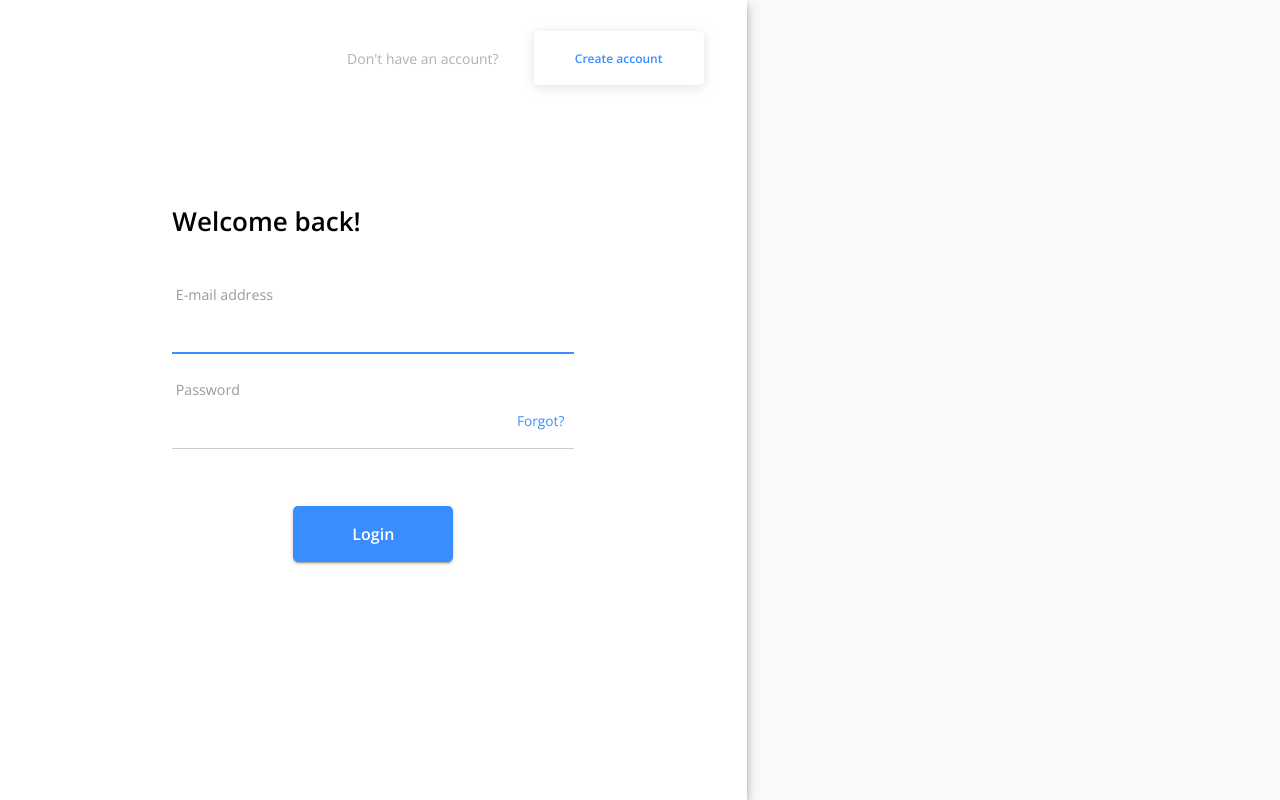
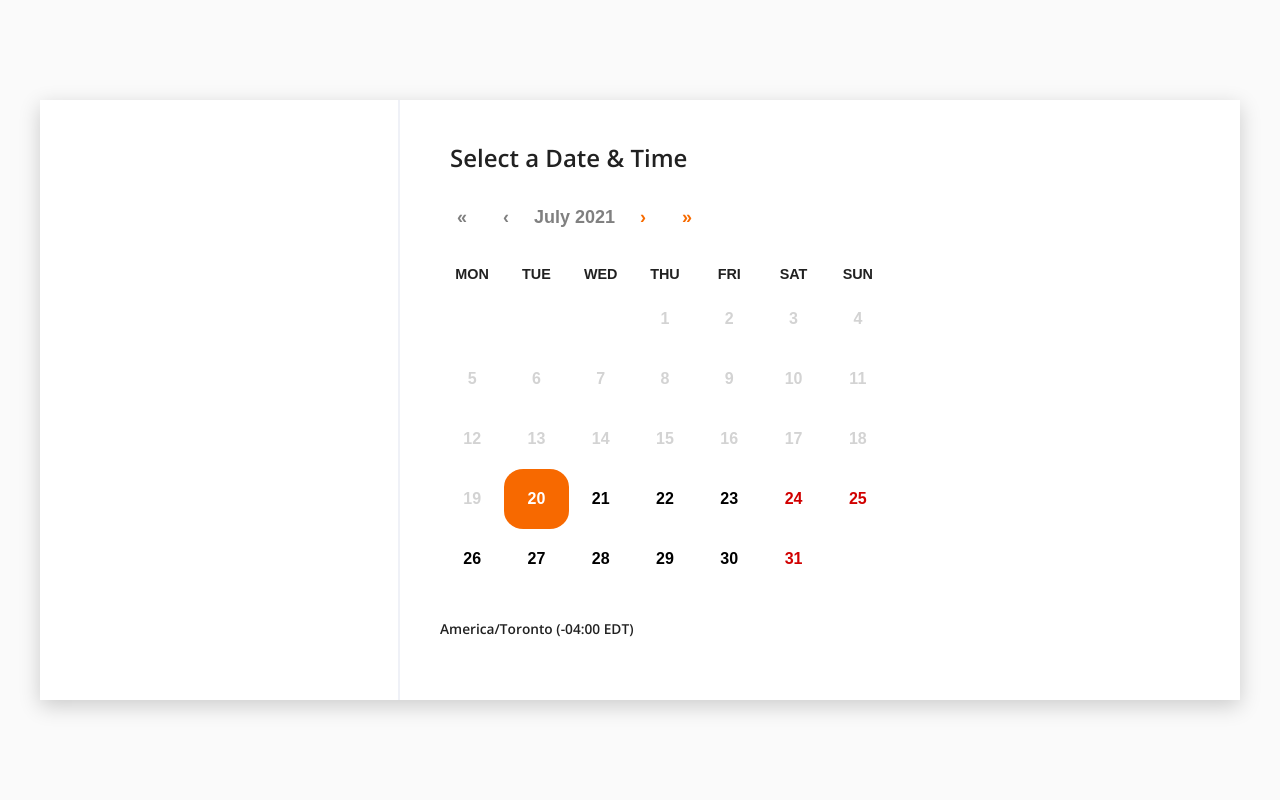
Before and after one commit to hatchways/team-long-john, a React (Create React App) app in the folder client/: page /scheduler in a window 1280 px wide. Before the commit this address led to /login. Built offline with nearby package versions, Linux system fonts and the light colour scheme.

Commit message:
A working calendar using react-calendar is complete.

```diff
--- a/client/package.json
+++ b/client/package.json
@@ -12,12 +12,15 @@
     "@types/jest": "^26.0.21",
     "@types/node": "^14.14.35",
     "@types/react": "^17.0.3",
+    "@types/react-calendar": "^3.4.0",
     "@types/react-dom": "^17.0.2",
     "body-parser": "^1.19.0",
     "clsx": "^1.1.1",
     "eslint": "^7.26.0",
     "formik": "^2.2.6",
+    "moment-timezone": "^0.5.33",
     "react": "^17.0.1",
+    "react-calendar": "^3.4.0",
     "react-dom": "^17.0.1",
     "react-router-dom": "^5.2.0",
     "react-scripts": "^4.0.0",
--- a/client/src/App.tsx
+++ b/client/src/App.tsx
@@ -14,6 +14,7 @@ import { SocketProvider } from './context/useSocketContext';
 import { SnackBarProvider } from './context/useSnackbarContext';
 
 import './App.css';
+import Scheduler from './pages/Scheduler/Scheduler';
 
 function App(): JSX.Element {
   return (
@@ -27,6 +28,7 @@ function App(): JSX.Element {
           <Route exact path="/dashboard">
             <Dashboard />
           </Route>
+          <Route exact path="/scheduler" component={Scheduler} />
           <Route exact path="/profile_settings" component={ProfileSettings} />
           <Route exact path="/confirm" component={Confirm} />
           <Route exact path="/availability" component={Availability} />
--- /dev/null
+++ b/client/src/pages/Scheduler/Calendar.css
@@ -0,0 +1,148 @@
+.react-calendar {
+  width: 450px;
+  max-width: 100%;
+  background: white;
+  font-family: Arial, Helvetica, sans-serif;
+  line-height: 1.125em;
+  margin-top: 30px;
+  margin-bottom: 30px;
+}
+.react-calendar--doubleView {
+  width: 700px;
+}
+.react-calendar--doubleView .react-calendar__viewContainer {
+  display: flex;
+  margin: -0.5em;
+}
+.react-calendar--doubleView .react-calendar__viewContainer > * {
+  width: 50%;
+  margin: 0.5em;
+}
+.react-calendar,
+.react-calendar *,
+.react-calendar *:before,
+.react-calendar *:after {
+  -moz-box-sizing: border-box;
+  -webkit-box-sizing: border-box;
+  box-sizing: border-box;
+}
+.react-calendar button {
+  margin: 0;
+  border: 0;
+  outline: none;
+}
+.react-calendar button:enabled:hover {
+  cursor: pointer;
+}
+.react-calendar__navigation {
+  height: 44px;
+  margin-top: 1em;
+  margin-bottom: 1em;
+}
+.react-calendar__navigation button {
+  min-width: 44px;
+  background: none;
+  font-size: 1.5em;
+  font-weight: bold;
+  color: gray;
+}
+.react-calendar__navigation button:enabled:hover,
+.react-calendar__navigation button:enabled:focus {
+  color: white;
+  background-color: #f76b00;
+}
+.react-calendar__navigation button[disabled] {
+  background-color: #f0f0f0;
+}
+.react-calendar__navigation button.react-calendar__navigation__next-button {
+  color: #f76b00;
+}
+.react-calendar__navigation button.react-calendar__navigation__next-button:enabled:hover {
+  color: white;
+  background-color: #f76b00;
+}
+.react-calendar__navigation button.react-calendar__navigation__next2-button {
+  color: #f76b00;
+}
+.react-calendar__navigation button.react-calendar__navigation__next2-button:enabled:hover {
+  color: white;
+  background-color: #f76b00;
+}
+.react-calendar__month-view__weekdays {
+  text-align: center;
+  text-transform: uppercase;
+  font-weight: bold;
+}
+.react-calendar__month-view__weekdays__weekday {
+  padding: 0.5em;
+}
+.react-calendar__month-view__weekNumbers {
+  font-weight: bold;
+}
+.react-calendar__month-view__weekNumbers .react-calendar__tile {
+  display: flex;
+  align-items: center;
+  justify-content: center;
+  font-size: 0.75em;
+  padding: calc(0.75em / 0.75) calc(0.5em / 0.75);
+}
+.react-calendar__month-view__days {
+  height: 300px;
+}
+.react-calendar__month-view__days__day--weekend {
+  color: #d10000;
+}
+.react-calendar__month-view__days__day--neighboringMonth {
+  color: white;
+}
+.react-calendar__year-view .react-calendar__tile,
+.react-calendar__decade-view .react-calendar__tile,
+.react-calendar__century-view .react-calendar__tile {
+  padding: 2em 0.5em;
+}
+.react-calendar__tile {
+  max-width: 100%;
+  text-align: center;
+  padding: 0.75em 0.75em;
+  border-radius: 30%;
+  background: none;
+  font-weight: bold;
+}
+.react-calendar__tile:disabled {
+  color: lightgray;
+}
+.react-calendar__tile:enabled:hover,
+.react-calendar__tile:enabled:focus {
+  background-color: #e6e6e6;
+}
+.react-calendar__tile--now {
+  background: #fdb47c;
+}
+.react-calendar__tile--now:enabled:hover,
+.react-calendar__tile--now:enabled:focus {
+  background: #fdb47c;
+}
+.react-calendar__tile--hasActive {
+  color: white;
+  background: #f76b00;
+}
+.react-calendar__tile--hasActive:enabled:hover,
+.react-calendar__tile--hasActive:enabled:focus {
+  color: white;
+  background: #f76b00;
+}
+.react-calendar__tile--active {
+  background: #f76900;
+  color: white;
+}
+.react-calendar__tile--active:enabled:hover,
+.react-calendar__tile--active:enabled:focus {
+  background: #f76b00;
+}
+.react-calendar--selectRange .react-calendar__tile--hover {
+  background-color: #e6e6e6;
+}
+.react-calendar abbr {
+  font-size: 1.2em;
+  text-decoration: none;
+}
--- /dev/null
+++ b/client/src/pages/Scheduler/Scheduler.tsx
@@ -0,0 +1,72 @@
+import React, { useState } from 'react';
+import Grid from '@material-ui/core/Grid';
+import CssBaseline from '@material-ui/core/CssBaseline';
+import { Box } from '@material-ui/core';
+import useStyles from './useStyles';
+import { Typography } from '@material-ui/core';
+import { Button } from '@material-ui/core';
+import { useAuth } from '../../context/useAuthContext';
+import { useSocket } from '../../context/useSocketContext';
+import { useHistory } from 'react-router-dom';
+import { useEffect } from 'react';
+import CircularProgress from '@material-ui/core/CircularProgress';
+import { mockLoggedInUser } from '../../mocks/mockUser';
+import Calendar from 'react-calendar';
+import './Calendar.css';
+import moment from 'moment-timezone';
+
+interface disableDateProp {
+  activeStartDate: Date;
+  date: Date;
+  view: string;
+}
+
+export default function Scheduler(): JSX.Element {
+  const history = useHistory();
+  const classes = useStyles();
+  const timeZone = 'America/Toronto';
+  const today = new Date();
+
+  const [dateSelected, setDateSelected] = useState(today);
+  const [dateSelISO, setDateSelISO] = useState(today.toISOString());
+
+  const updateDate = (event: Date) => {
+    setDateSelected(event);
+    setDateSelISO(event.toISOString());
+  };
+
+  const disableDates = (dateProp: disableDateProp) => {
+    const date = dateProp.date;
+    let dateNum = date.getFullYear() * 10000 + date.getMonth() * 100;
+    let todayNum = today.getFullYear() * 10000 + today.getMonth() * 100;
+    if (dateProp.view !== 'year') {
+      dateNum += date.getDate();
+      todayNum += today.getDate();
+    }
+    return dateNum < todayNum;
+  };
+
+  const timeZoneInfo = () => {
+    return `${timeZone} (${moment.tz(today, timeZone).format('Z z')})`;
+  };
+
+  return (
+    <Grid className={`${classes.root}`}>
+      <CssBaseline />
+      <Box className={classes.wrapper}>
+        <Box className={classes.meetingInfo} />
+        <Box className={classes.calendarContainer}>
+          <Typography className={classes.calendarHeader}> Select a Date &amp; Time </Typography>
+          <Calendar
+            value={dateSelected}
+            minDetail={'year'}
+            showNeighboringMonth={false}
+            onChange={updateDate}
+            tileDisabled={disableDates}
+          />
+          <Typography className={classes.calendarTimeZone}> {timeZoneInfo()} </Typography>
+        </Box>
+      </Box>
+    </Grid>
+  );
+}
--- /dev/null
+++ b/client/src/pages/Scheduler/useStyles.ts
@@ -0,0 +1,50 @@
+import { makeStyles } from '@material-ui/core/styles';
+
+// const drawerWidth = 240;
+
+const useStyles = makeStyles({
+  root: {
+    position: 'absolute',
+    minHeight: '100vh',
+    '& .MuiInput-underline:before': {
+      borderBottom: '1.2px solid rgba(0, 0, 0, 0.2)',
+    },
+    width: '100%',
+    display: 'flex',
+    justifyContent: 'center',
+  },
+  wrapper: {
+    position: 'relative',
+    display: 'flex',
+    width: '1200px',
+    height: '100%',
+    margin: 'auto',
+    backgroundColor: 'white',
+    boxShadow: '0 6px 20px 0 rgba(0, 0, 0, 0.19)',
+  },
+  meetingInfo: {
+    flex: 'left',
+    height: '600px',
+    width: '360px',
+    borderRight: 'solid 2px #eff1f7',
+  },
+  calendarContainer: {
+    flex: 'left',
+    height: '520px',
+    position: 'relative',
+    margin: '40px',
+    paddingTop: 'auto',
+    paddingBottom: 'auto',
+    border: 'none',
+  },
+  calendarHeader: {
+    paddingLeft: '10px',
+    fontWeight: 'bold',
+    fontSize: '2em',
+  },
+  calendarTimeZone: {
+    fontWeight: 'bold',
+  },
+});
+
+export default useStyles;
```
